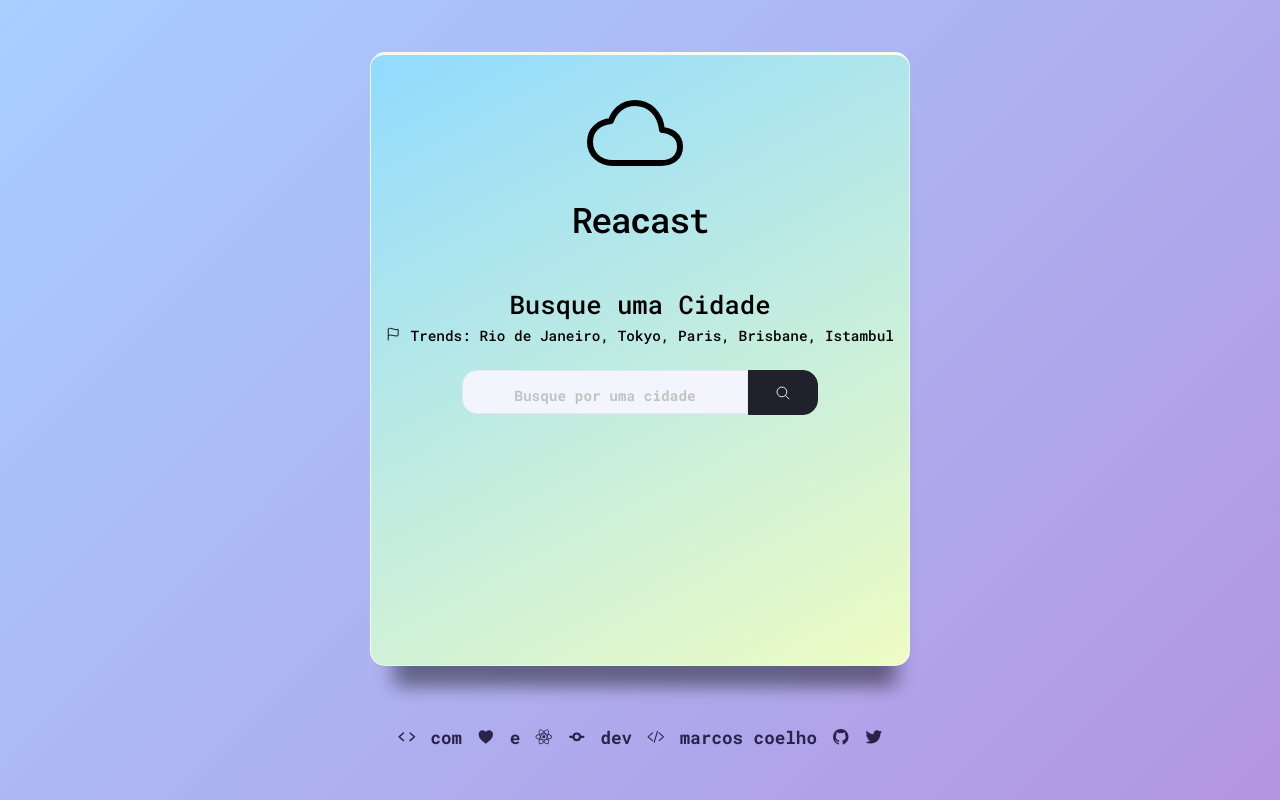
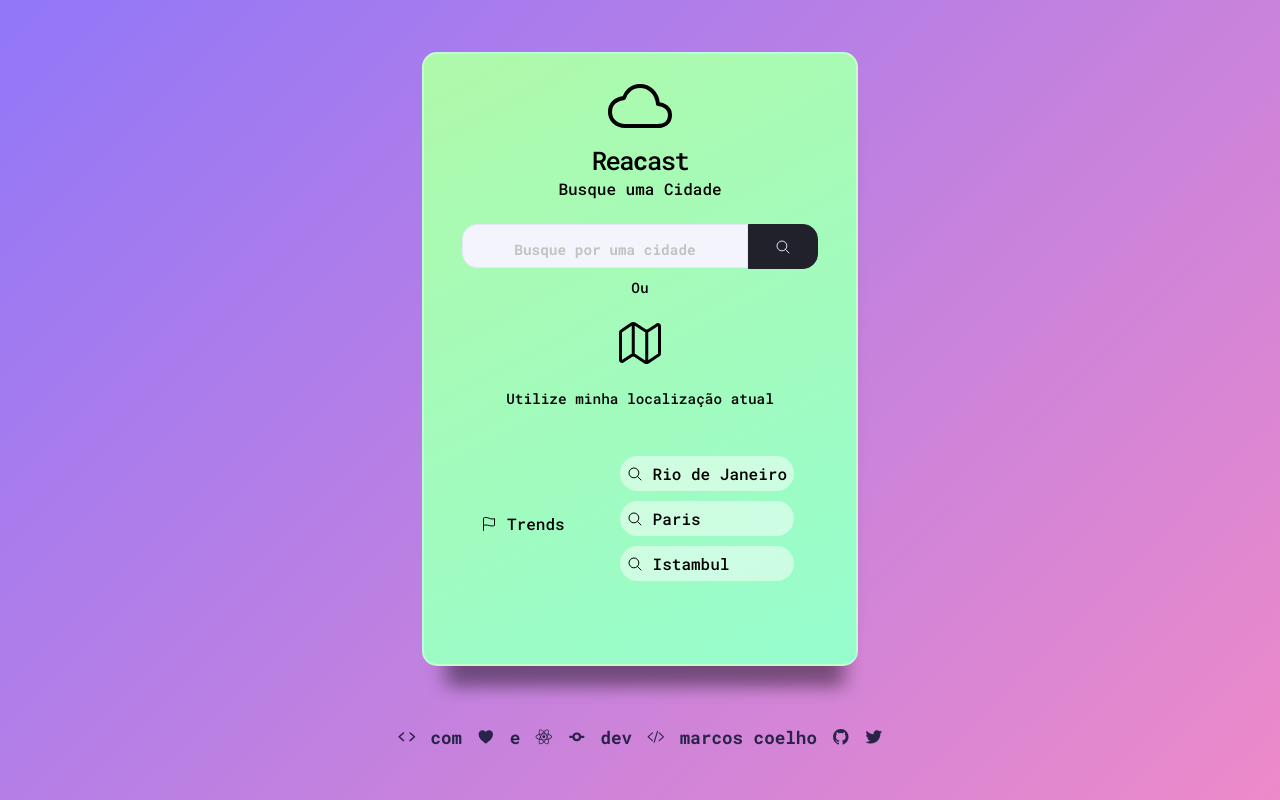
Before and after one commit to mviniciusca/reacast, a React (Create React App) app: page / in a window 1280 px wide. Built offline with nearby package versions, Linux system fonts and the light colour scheme; no server answers.

Commit message:
inclusão da geolicalização do google, melhorias na interface, criação do componente de localizador

```diff
--- a/public/index.html
+++ b/public/index.html
@@ -1,14 +1,17 @@
 <!DOCTYPE html>
 <html lang="en">
+
 <head>
   <meta charset="utf-8" />
   <title>React App</title>
   <script type="module" src="https://unpkg.com/ionicons@5.5.2/dist/ionicons/ionicons.esm.js"></script>
   <script nomodule src="https://unpkg.com/ionicons@5.5.2/dist/ionicons/ionicons.js"></script>
-  <link rel="stylesheet"href="https://cdnjs.cloudflare.com/ajax/libs/animate.css/4.1.1/animate.min.css"/>
+  <link rel="stylesheet" href="https://cdnjs.cloudflare.com/ajax/libs/animate.css/4.1.1/animate.min.css" />
 </head>
+
 <body>
   <noscript>You need to enable JavaScript to run this app.</noscript>
   <div id="root"></div>
 </body>
+
 </html>
--- a/src/App.css
+++ b/src/App.css
@@ -25,12 +25,16 @@ body {
 }
 
 body {
-    background-color: #8BC6EC;
-    background-image: linear-gradient(135deg, #a8cfff 0%, #b395e2 100%);
+    background-color: #aafab1;
+    background-image: linear-gradient(135deg, #9177f9 0%, #ed8ac9 100%);
     font-family: 'Roboto Mono', 'Noto Sans Mono', monospace;
     font-size: 1.6em;
     background-repeat: no-repeat;
     background-size: cover;
+}
+
+.class-error {
+    background-image: linear-gradient(156deg, #ff46b6 0%, #ffa1a1 100%) !important;
 }
 
 #root {
@@ -41,6 +45,10 @@ body {
     width: 100vw;
 
 
+}
+
+li {
+    list-style-type: none;
 }
 
 a:link,
@@ -58,19 +66,23 @@ a:hover {
     padding: 15px;
     grid-template-rows: auto;
     justify-items: center;
-    min-width: 480px;
+    min-width: 402px;
     max-width: 520px;
     min-height: 580px;
     height: auto;
+    grid-gap: 10px;
     gap: 10px;
     margin: auto;
     text-align: center;
-    background-color: #efefef;
-    background-image: linear-gradient(152deg, #91dbff 0%, #eefcc3 100%);
+    background-color: #b0a1e8;
+    background-image: linear-gradient(152deg, #aff9aa 0%, #96fdce 100%);
     border-radius: 15px;
     box-shadow: 0px 40px 16px -20px rgb(0 0 0 / 25%), 10px 40px 16px -20px rgb(0 0 0 / 25%);
-    border: solid 1px rgb(255 255 255 / 70%);
-    border-top: solid 3px rgb(255 255 255 / 70%);
+    border: solid 2px rgb(255 255 255 / 35%);
+}
+
+.app-main-title {
+    font-size: 1rem;
 }
 
 .transparencia {
@@ -83,22 +95,55 @@ a:hover {
 
 .icon-logo {
     display: flex;
-    font-size: 6rem;
-    padding: 15px;
+    font-size: 4rem;
+    padding: 5px;
+    align-items: center;
+    justify-content: center;
 }
 
 .app-name {
     display: flex;
     letter-spacing: -.1rem;
-    font-size: 2.2rem;
+
 }
 
 .sub-title {
-    font-size: .9rem;
+    font-size: 1rem;
     display: flex;
     margin-top: 5px;
-    align-items: baseline;
+    align-items: center;
+    justify-content: center;
+    align-content: center;
     gap: 10px;
+    padding: 15px;
+}
+
+.app-trends {
+    display: flex;
+    align-items: center;
+    gap: 10px
+}
+
+.app-trends-list {
+    display: flex;
+    align-items: center;
+    justify-content: flex-start;
+    padding: 5px;
+}
+
+.app-trends-list li {
+    display: flex;
+    padding: 7px;
+    background-color: rgba(255, 255, 255, 0.5);
+    margin-bottom: 10px;
+    gap: 10px;
+    align-items: center;
+    border-radius: 50px;
+}
+
+.app-trends-list li:hover {
+    background-color: rgba(255, 255, 255, 1);
+    cursor: pointer;
 }
 
 .app-react-form {
@@ -228,6 +273,24 @@ a:hover {
     background-color: rgba(255, 255, 255, 0.822);
 }
 
+.app-finder-wrapper {
+    display: grid;
+}
+
+.app-finder-map {
+    display: flex;
+    align-items: center;
+    justify-content: center;
+    font-size: 3rem;
+    padding: 15px;
+
+}
+
+.app-finder-title {
+    font-size: .9rem;
+    padding: 7px;
+}
+
 footer {
     display: grid;
     align-items: center;
--- a/src/App.js
+++ b/src/App.js
@@ -1,6 +1,7 @@
 import { useState } from 'react';
 import './App.css';
 import Footer from './components/Footer/Footer.js';
+import Localfinder from './components/Localfinder/Localfinder';
 
 function App() {
 
@@ -14,6 +15,14 @@ function App() {
 
 
     // recebe os dados da api do aeroporto
+
+    const USER_LAT = "-22.734518";
+    const USER_LONG = "-43.319799";
+    const API_MAX_AIRPORTS = "3";
+    const API_ONLY_FLIGHTS = true;
+    const API_RADIUS = "100";
+
+    //
 
     const [error400, setError400] = useState("");
     const [error401, setError401] = useState("");
@@ -102,11 +111,11 @@ function App() {
         });
 
         // AeroDataBox
-        fetch("https://aerodatabox.p.rapidapi.com/airports/search/location/-22.734518/-43.319799/km/100/1?withFlightInfoOnly=true", {
+        fetch(`https://aerodatabox.p.rapidapi.com/airports/search/location/${USER_LAT}/${USER_LONG}/km/${API_RADIUS}/${API_MAX_AIRPORTS}?withFlightInfoOnly=${API_ONLY_FLIGHTS}`, {
             "method": "GET",
             "headers": {
-                "x-rapidapi-host": process.env.REACT_APP_DATABOX_KEY,
-                "x-rapidapi-key": process.env.REACT_APP_DATABOX_HOST
+                "x-rapidapi-host": "aerodatabox.p.rapidapi.com",
+                "x-rapidapi-key": "e4eac7ba6cmsh1ac573be6029344p12126cjsn9e7c3aefe57b"
             }
         })
             .then(response => {
@@ -123,19 +132,21 @@ function App() {
     return (
         <>
 
-            <div className="app-bloco">
+            <div className={error400 ? "animate__animated animate__wobble app-bloco class-error" : "app-bloco"}>
+
                 <div className="hiddenApp" id={hiddenApp ? "hidden" : "main-app"}>
                     <div className="app-logo">
                         <div className="icon-logo">{isComplete ? <ion-icon name="cloud-done-outline"></ion-icon> : <ion-icon name="cloud-outline"></ion-icon>}</div>
                         <div className="app-name">Rea<strong>c</strong>ast</div>
                     </div>
                     <div className="app-main">
-                        <div className="app-main-title">Busque uma Cidade <span className="sub-title"> <ion-icon name="flag-outline"></ion-icon> Trends: Rio de Janeiro, Tokyo, Paris, Brisbane, Istambul</span></div>
+                        <div className="app-main-title">Busque uma Cidade </div>
                         <div className="app-react-form">
                             <input type="text" name="buscaCidade" className="app-input" value={buscaCidade} onChange={handleBuscaCidadeChange} placeholder="Busque por uma cidade"></input>
                             <button onClick={buscaPrevisaoTempo} className="busca-btn">{isSearching ? <ion-icon name="refresh-outline"></ion-icon> : <ion-icon name="search-outline"></ion-icon>}</button>
                         </div>
                     </div>
+                    <Localfinder />
                     <div className="app-error-handler">
 
                         {error400 ? 'Busque por uma localização válida. Erro 400' : null}
@@ -177,7 +188,7 @@ function App() {
                 </div>
 
             </div>
-            <Footer></Footer>
+            <Footer />
 
         </>
     );
--- /dev/null
+++ b/src/components/Localfinder/Localfinder.js
@@ -0,0 +1,49 @@
+import React, { Component } from 'react'
+
+
+
+export class Localfinder extends Component {
+
+
+    render() {
+
+        window.onload = function () {
+            var startPos;
+            var geoSuccess = function (position) {
+                startPos = position;
+                const latitude = startPos.coords.latitude;
+                const longitude = startPos.coords.longitude;
+
+                console.log(latitude);
+                console.log(longitude);
+            };
+            navigator.geolocation.getCurrentPosition(geoSuccess);
+        };
+        return (
+            <div>
+
+                <div class="app-finder-wrapper">
+                    <div class="app-finder-title">Ou</div>
+
+                    <div class="app-finder-map"><ion-icon name="map-outline"></ion-icon></div>
+                    <div class="app-finder-title">Utilize minha localização atual</div>
+
+                    <span className="sub-title">
+
+                        <div class="app-trends">  <ion-icon name="flag-outline"></ion-icon>Trends</div>
+                        <div class="app-trends-list">
+                            <ul>
+                                <li><ion-icon name="search-outline"></ion-icon> Rio de Janeiro</li>
+                                <li><ion-icon name="search-outline"></ion-icon> Paris</li>
+                                <li><ion-icon name="search-outline"></ion-icon>Istambul</li>
+                            </ul>
+                        </div>
+                    </span>
+                </div>
+
+            </div>
+        )
+    }
+}
+
+export default Localfinder
```
Lines whose indentation alone changed are shown as unchanged.
